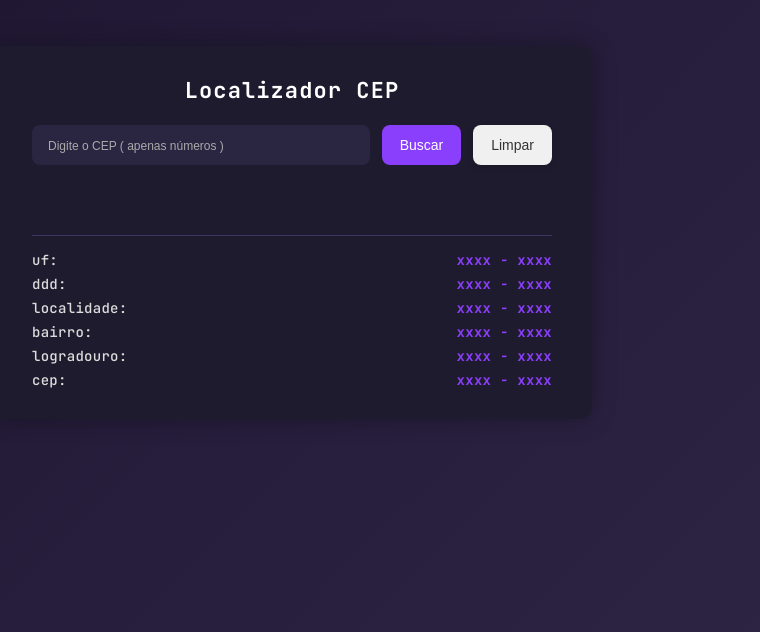
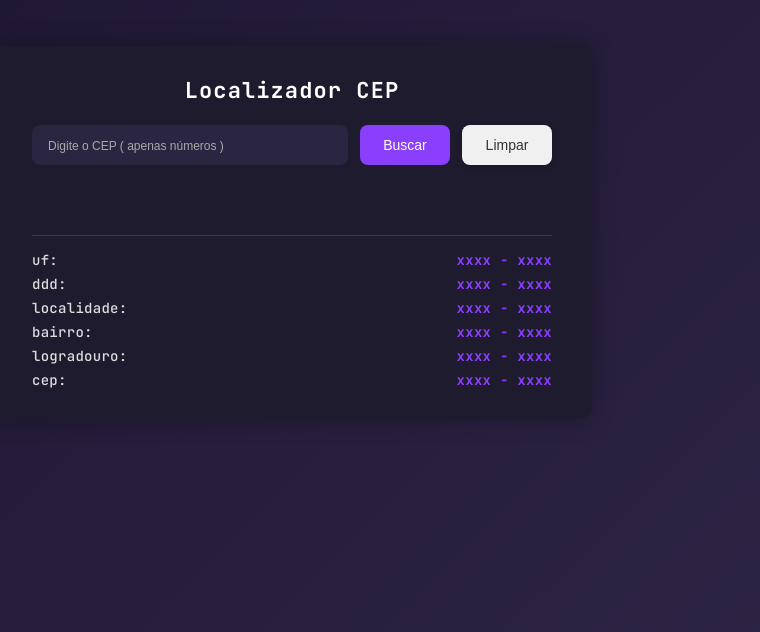
Before and after one commit to CarlosVarao/localizador-cep-react, a React (Vite) app: page / in a window 1280 px wide. Shown: the part 168-800 px from the top of the page, without its empty margins (348-1108 px from the left). Built offline with nearby package versions, Linux system fonts and the light colour scheme.

Commit message:
ajuste nas validacoes e add spinner btn

```diff
--- /dev/null
+++ b/src/components/spinnerButton/btnSpinner.css
@@ -0,0 +1,23 @@
+/* src/components/Spinner.css */
+
+.spinner-container {
+  display: flex;
+  justify-content: center;
+  align-items: center;
+  padding: 1rem;
+}
+
+.spinner {
+  width: 15px;
+  height: 15px;
+  border: 2px solid #ccc;
+  border-top: 2px solid #8a3ffc; /* cor azul */
+  border-radius: 50%;
+  animation: spin 800ms linear infinite;
+}
+
+@keyframes spin {
+  to {
+    transform: rotate(360deg);
+  }
+}
--- /dev/null
+++ b/src/components/spinnerButton/btnSpinner.tsx
@@ -0,0 +1,9 @@
+import './btnSpinner.css'
+
+export default function BtnSpinner() {
+  return (
+    <div className="spinner-container">
+      <div className="spinner"></div>
+    </div>
+  );
+}
--- a/src/pages/Home/index.tsx
+++ b/src/pages/Home/index.tsx
@@ -1,5 +1,6 @@
 import { useState } from "react";
 import { ConsumoApi } from "../../services/consumoApi"
+import BtnSpinnerComponents from '../../components/spinnerButton/btnSpinner'
 import "./styles.css";
 
 export default function App() {
@@ -17,6 +18,7 @@ export default function App() {
   const [numCep, setNumCep] = useState("");
   const [erroCep, setErroCep] = useState(" ");
   const [erroAnimar, setErroAnimar] = useState(false)
+  const [btnspinner, setbtnspinner] = useState(false)
 
   const limparDados = () => {
     if (numCep === "") {
@@ -36,6 +38,7 @@ export default function App() {
 
   const buscarDadosApi = async () => {
     const cepLimpo = numCep.replace(/\D/g, "");
+    setErroCep(" ")
 
     if (!/^\d{8}$/.test(cepLimpo)) {
       setErroAnimar(true)
@@ -43,10 +46,13 @@ export default function App() {
       return;
     }
 
+    setbtnspinner(true)
+
     const resposta = await ConsumoApi(cepLimpo)
 
+    setTimeout(() => {
+      setbtnspinner(false)
       try {
-
         if (resposta.erro) {
           setErroAnimar(true)
           setErroCep("CEP não encontrado.");
@@ -62,6 +68,7 @@ export default function App() {
         setErroCep("Erro ao buscar o CEP. Tente novamente.");
         setDadosCep(resposta)
       }
+    }, 1000);
   };
 
   return (
@@ -87,7 +94,7 @@ export default function App() {
           className="botao-buscar"
           onClick={buscarDadosApi}
         >
-          Buscar
+          {btnspinner ? <BtnSpinnerComponents /> : "Buscar"}
         </button>
         <button type="button" className="botao-limpar" onClick={limparDados}>
           Limpar
@@ -95,6 +102,7 @@ export default function App() {
       </div>
 
       {erroCep && <p className={`erro ${erroAnimar ? "erroAnimar" : "resetErroAnimar"}`} role="alert">{erroCep}</p>}
+
 
       <div className="resultado-cep" aria-live="polite">
         <p>
--- a/src/pages/Home/styles.css
+++ b/src/pages/Home/styles.css
@@ -49,14 +49,17 @@
 
 .botao-buscar,
 .botao-limpar {
-  padding: 10px 18px;
+  height: 40px;
+  width: 90px;
   border: none;
   border-radius: 8px;
-
   cursor: pointer;
   font-size: 14px;
   transition: background-color 0.3s, color 0.3s;
   user-select: none;
+  display: flex;
+  justify-content: center;
+  align-items: center;
 }
 
 .botao-buscar {
```
Lines whose indentation alone changed are shown as unchanged.
